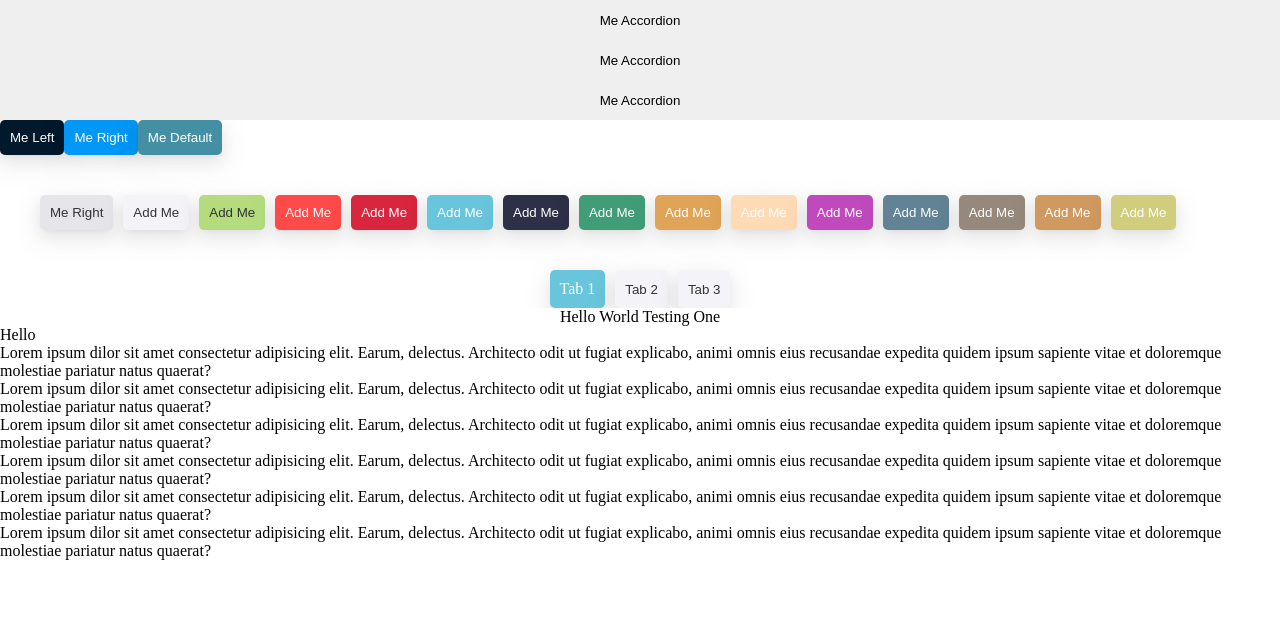
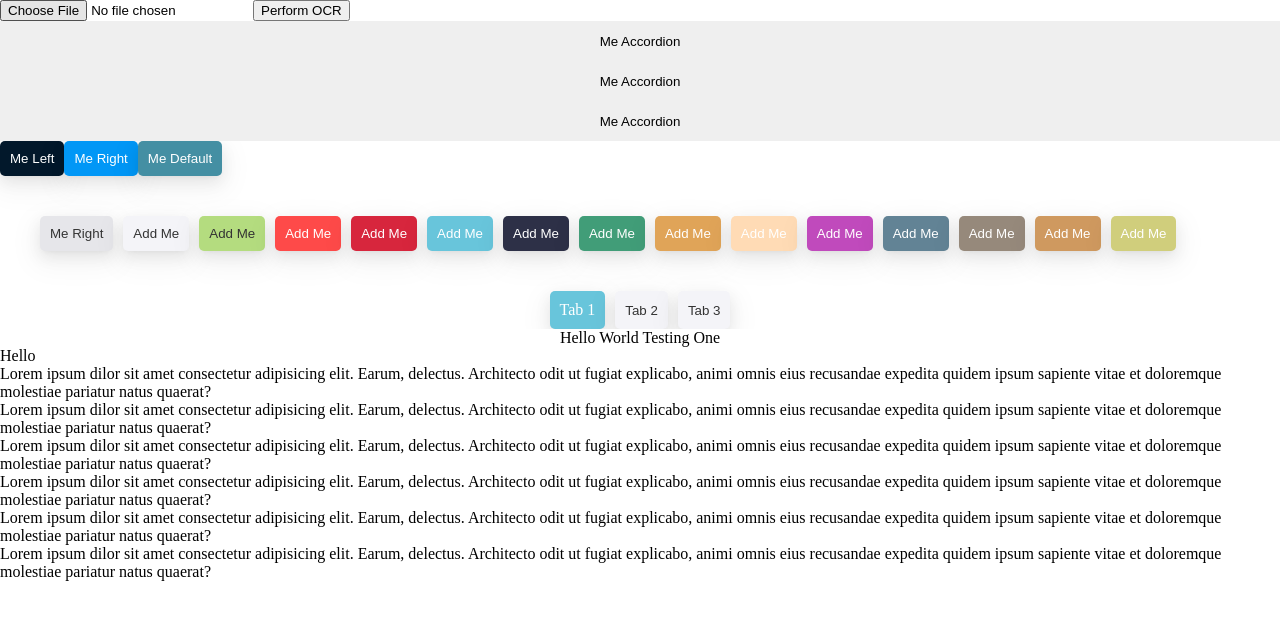
Before and after one commit to lusivelin/components-repo, a React (Vite) app: page / in a window 1280 px wide. Shown: the top 620 px of the page. Built offline with nearby package versions, Linux system fonts and the light colour scheme.

Commit message:
feat: add ocr demo using tesseract

```diff
--- a/package.json
+++ b/package.json
@@ -17,6 +17,7 @@
     "@stitches/core": "^1.2.8",
     "react": "^18.2.0",
     "react-dom": "^18.2.0",
+    "tesseract.js": "^4.0.3",
     "usehooks-ts": "^2.9.1",
     "zustand": "^4.3.3"
   },
@@ -25,9 +26,9 @@
     "@commitlint/config-conventional": "^17.4.4",
     "@types/react": "^18.0.27",
     "@types/react-dom": "^18.0.10",
+    "@typescript-eslint/eslint-plugin": "^5.0.0",
     "@vitejs/plugin-react-swc": "^3.0.0",
     "eslint": "^8.0.1",
-    "@typescript-eslint/eslint-plugin": "^5.0.0",
     "eslint-config-prettier": "^8.6.0",
     "eslint-config-standard-with-typescript": "^34.0.0",
     "eslint-plugin-import": "^2.25.2",
--- a/src/App.tsx
+++ b/src/App.tsx
@@ -6,6 +6,7 @@ import { row } from "./elements/Grid/style";
 import Tabs from "./elements/Tabs";
 import { globalStyles } from "./style/globalStyles";
 import Accordion from "./elements/Accordion";
+import OCRDemo from "./components/OCRDemo";
 
 function App() {
   globalStyles();
@@ -15,6 +16,7 @@ function App() {
   const [openLeft, setOpenLeft] = useState(false);
   return (
     <div className="App">
+      <OCRDemo />
       <Accordion />
       <Accordion />
       <Accordion />
--- /dev/null
+++ b/src/components/OCRDemo/index.tsx
@@ -0,0 +1,33 @@
+import { useState } from "react";
+import performOCR from "../../services/performOCR";
+
+function OCRDemo() {
+  const [image, setImage] = useState<string>("");
+  const [text, setText] = useState<string>("");
+
+  async function handleOCR() {
+    const recognizedText = await performOCR(image);
+    setText(recognizedText);
+  }
+
+  function handleImageUpload(event: React.ChangeEvent<HTMLInputElement>) {
+    const file = event.target.files?.[0];
+    if (file) {
+      const reader = new FileReader();
+      reader.onloadend = () => {
+        setImage(reader.result as string);
+      };
+      reader.readAsDataURL(file);
+    }
+  }
+
+  return (
+    <div>
+      <input type="file" onChange={handleImageUpload} />
+      <button onClick={handleOCR}>Perform OCR</button>
+      <p>{text}</p>
+    </div>
+  );
+}
+
+export default OCRDemo;
--- /dev/null
+++ b/src/services/performOCR/index.ts
@@ -0,0 +1,13 @@
+import { createWorker } from "tesseract.js";
+
+async function performOCR(image: string): Promise<string> {
+  const worker = await createWorker();
+  await worker.load();
+  await worker.loadLanguage("eng");
+  await worker.initialize("eng");
+  const { data } = await worker.recognize(image);
+  await worker.terminate();
+  return data.text;
+}
+
+export default performOCR;
```
Also changed, not shown: 1 other file (tests, documents, lock files or other folders).
